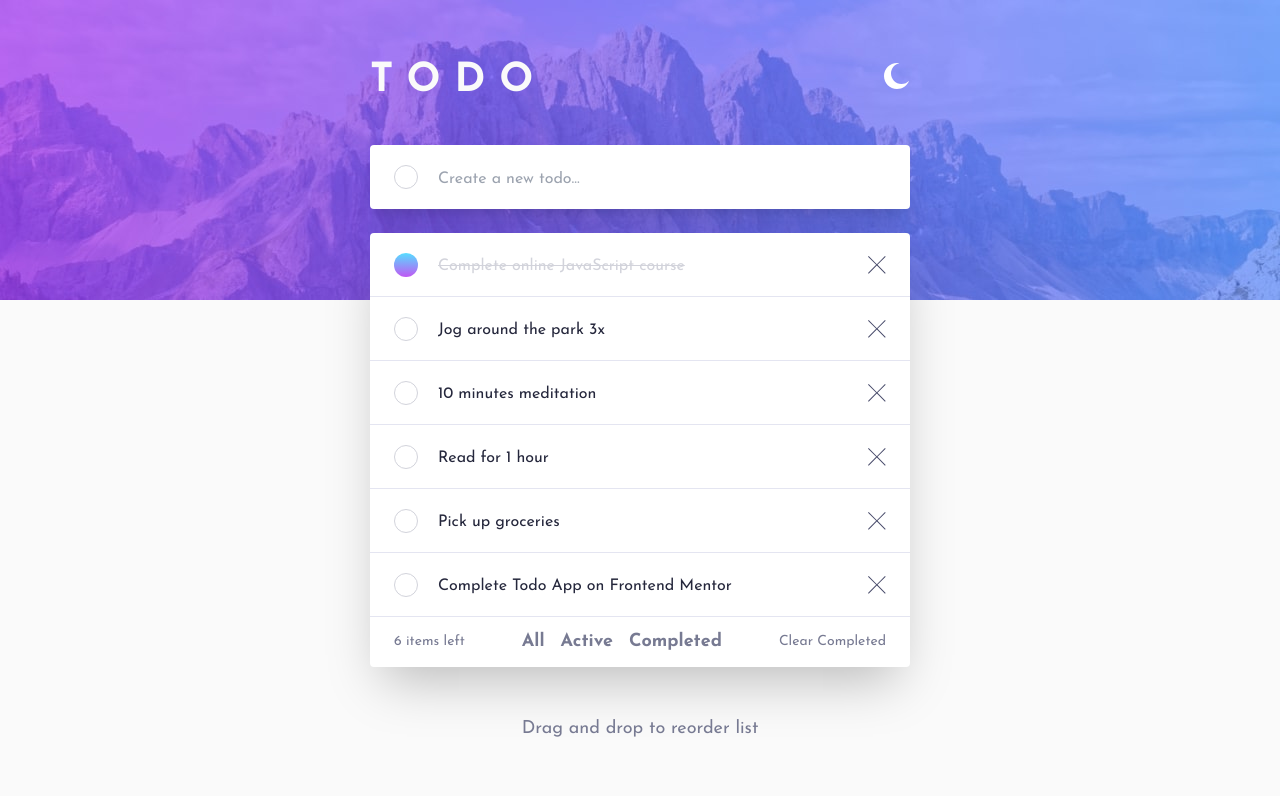
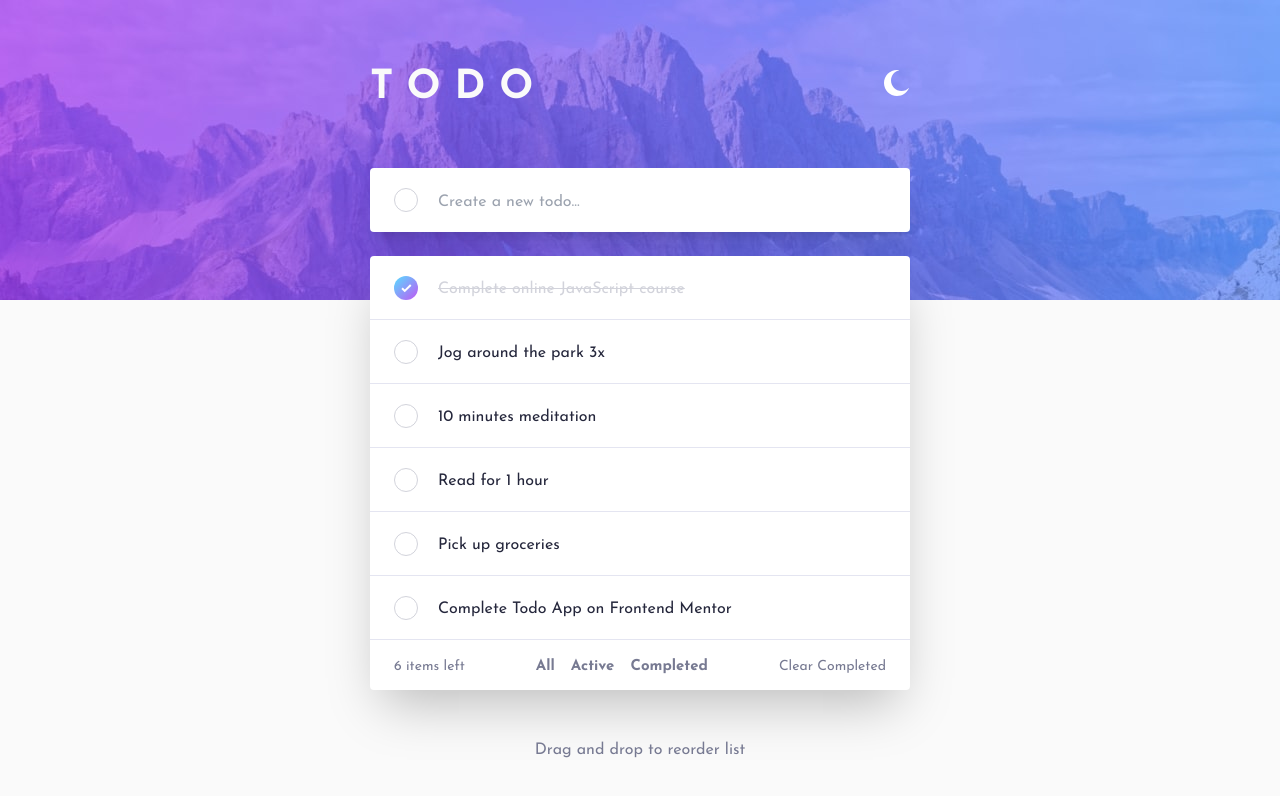
Before and after one commit to Blackpachamame/todo-app, a React (Vite) app: page / in a window 1280 px wide. Shown: the top 796 px of the page. Built offline with nearby package versions, Linux system fonts and the light colour scheme.

Commit message:
Ajustando estilos en los checks de las listas completadas

```diff
--- a/src/App.jsx
+++ b/src/App.jsx
@@ -102,7 +102,7 @@ function App() {
   }, [activeFilter, todos]);
 
   return (
-    <main className="w-full min-h-screen text-lg font-normal text-dtVeryDarkDesaturatedBlue dark:text-lightGrayishBlue grid justify-items-center items-center px-6 py-12 md:px-8 bg-mobile-light bg-veryLightGray dark:bg-dtVeryDarkBlue dark:bg-mobile-dark min-[376px]:bg-desktop-light min-[376px]:dark:bg-desktop-dark bg-contain min-[376px]:bg-auto bg-top bg-no-repeat">
+    <main className="w-full min-h-screen font-normal text-dtVeryDarkDesaturatedBlue dark:text-lightGrayishBlue grid justify-items-center items-center px-6 py-12 md:px-8 bg-mobile-light bg-veryLightGray dark:bg-dtVeryDarkBlue dark:bg-mobile-dark min-[376px]:bg-desktop-light min-[376px]:dark:bg-desktop-dark bg-contain min-[376px]:bg-auto bg-top bg-no-repeat">
       <section className="w-full max-w-[540px] flex flex-col">
         <ToggleTheme />
         <TaskForm addTodo={addTodo} />
--- a/src/components/TaskFilter/Filters.jsx
+++ b/src/components/TaskFilter/Filters.jsx
@@ -2,7 +2,7 @@ import PropTypes from "prop-types";
 
 const ItemsLeft = ({ total }) => {
   return (
-    <p className="text-dtDarkGrayishBlue text-[11px] sm:text-sm">
+    <p className="pt-1 text-dtDarkGrayishBlue text-[11px] sm:text-sm">
       {total} items left
     </p>
   );
@@ -13,9 +13,9 @@ const FilterButton = ({ action, active, filter }) => {
     <button
       onClick={action}
       className={
-        ` text-dtDarkGrayishBlue font-bold cursor-pointer transition-all duration-300 ease-in-out ` +
+        `pt-1 text-[15px] text-dtDarkGrayishBlue hover:text-dtLightGrayishBlueHover font-bold cursor-pointer transition-all duration-300 ease-in-out ` +
         (active.toLowerCase().includes(filter.toLowerCase())
-          ? "text-blue-400"
+          ? "text-brightBlue"
           : "text-dtDarkGrayishBlue")
       }
     >
--- a/src/components/TaskFilter/index.jsx
+++ b/src/components/TaskFilter/index.jsx
@@ -32,7 +32,7 @@ export default function TaskFilter({
 
       <button
         onClick={() => handleClearComplete()}
-        className="text-dtDarkGrayishBlue text-[11px] sm:text-sm cursor-pointer transition-all duration-300 ease-in-out"
+        className="pt-1 text-dtDarkGrayishBlue hover:text-dtLightGrayishBlueHover text-[11px] sm:text-sm cursor-pointer transition-all duration-300 ease-in-out"
       >
         Clear Completed
       </button>
--- a/src/components/TaskForm/index.jsx
+++ b/src/components/TaskForm/index.jsx
@@ -15,7 +15,7 @@ export default function TaskForm({ addTodo }) {
     <div className="h-12 sm:h-16 mt-10 mb-4 sm:mt-[50px] sm:mb-6 px-5 sm:px-6 flex gap-3 sm:gap-5 items-center bg-[white] dark:bg-dtVeryDarkDesaturatedBlue rounded shadow-xl">
       <span className="min-w-[20px] h-5 sm:min-w-[24px] sm:h-6 border border-lightGrayishBlue dark:border-dtVeryDarkGrayishBlue border-solid rounded-full"></span>
       <input
-        className="w-full pt-[3px] bg-[white] dark:bg-dtVeryDarkDesaturatedBlue text-[11px] sm:text-base outline-none transition-all duration-300 ease-in-out"
+        className="w-full pt-[3px] bg-[white] dark:bg-dtVeryDarkDesaturatedBlue text-[11px] sm:text-base outline-none"
         type="text"
         value={title}
         onChange={(e) => setTitle(e.target.value)}
--- a/src/components/TaskItem/index.jsx
+++ b/src/components/TaskItem/index.jsx
@@ -1,30 +1,28 @@
 import PropTypes from "prop-types";
-// import { iconCheck } from "../../assets/images";
+import { iconCheck } from "../../assets/images";
 import { iconCross } from "../../assets/images";
 
 export default function TaskItem({ todo, handleSetComplete, handleDelete }) {
   const { id, title, completed } = todo;
 
   return (
-    <div className="h-[52px] sm:h-16 flex items-center justify-between gap-3 px-5 sm:px-6 bg-gray-700 border-b border-veryLightGrayishBlue dark:border-dtVeryDarkGrayishBlue2">
+    <div className="task h-[52px] sm:h-16 flex items-center justify-between gap-3 px-5 sm:px-6 border-b border-veryLightGrayishBlue dark:border-dtVeryDarkGrayishBlue2">
       <div className="flex items-center gap-3 sm:gap-5 overflow-hidden">
-        {completed ? (
-          // <div
-          //   onClick={() => handleSetComplete(id)}
-          //   className="bg-green-700 p-1 rounded-full cursor-pointer"
-          // >
-          //   <img className="h-4 w-4 " src={iconCheck} alt="Check Icon" />
-          // </div>
-          <div className="check-container">
-            <input className="check-box" type="checkbox" />
-            <span className="check"></span>
-          </div>
-        ) : (
-          <span
-            onClick={() => handleSetComplete(id)}
-            className="min-w-[20px] h-5 sm:min-w-[24px] sm:h-6 border border-lightGrayishBlue dark:border-dtVeryDarkGrayishBlue border-solid rounded-full cursor-pointer"
-          ></span>
-        )}
+        <button
+          onClick={() => handleSetComplete(id)}
+          className={
+            `relative min-w-[20px] h-5 sm:min-w-[24px] sm:h-6 border border-lightGrayishBlue dark:border-dtVeryDarkGrayishBlue border-solid rounded-full cursor-pointer ` +
+            (completed ? "check" : " ")
+          }
+        >
+          <img
+            className="w-[9px] h-[7px] sm:w-[11px] sm:h-[9px] absolute top-2/4 left-2/4 translate-x-[-45%] translate-y-[-45%]"
+            src={iconCheck}
+            alt="Check Icon"
+            width={11}
+            height={9}
+          />
+        </button>
         {completed ? (
           <strike className="pt-[3px] text-[11px] sm:text-base text-darkGrayishBlue dark:text-dtVeryDarkGrayishBlue">
             {title}
@@ -36,9 +34,11 @@ export default function TaskItem({ todo, handleSetComplete, handleDelete }) {
 
       <img
         onClick={() => handleDelete(id)}
-        className="w-3 h-3 sm:w-[18px] sm:h-[18px] cursor-pointer transition-all duration-300 ease-in"
+        className="close w-3 h-3 sm:w-[18px] sm:h-[18px] cursor-pointer opacity-0 transition-all duration-300 ease-in"
         src={iconCross}
         alt="Close Icon"
+        width={18}
+        height={18}
       />
     </div>
   );
--- a/src/index.css
+++ b/src/index.css
@@ -1,4 +1,5 @@
 :root {
+  --bright-blue: hsl(220, 98%, 61%);
   --very-light-gray: hsl(0, 0%, 98%);
   --very-light-grayish-blue: hsl(236, 33%, 92%);
   --light-grayish-blue: hsl(233, 11%, 84%);
@@ -18,6 +19,7 @@
 
 @layer base {
   :root {
+    --bright-blue: 220 98% 61%;
     --very-light-gray: 0 0% 98%;
     --very-light-grayish-blue: 236 33% 92%;
     --light-grayish-blue: 233 11% 84%;
@@ -37,13 +39,17 @@
   }
 }
 
+.task:hover .close {
+  opacity: 1;
+}
+
 .check-container {
   width: 24px;
   height: 24px;
   border-radius: 100%;
   /* border: 1px solid hsl(233, 14%, 35%); */
   /* background: hsl(0deg 100% 50%); */
-  background: linear-gradient(hsl(192, 100%, 67%), hsl(280, 87%, 65%));
+  background: linear-gradient(135deg, hsl(192, 100%, 67%), hsl(280, 87%, 65%));
   /* display: flex; */
   /* align-items: center; */
   /* justify-content: center; */
@@ -53,16 +59,18 @@
   border: 1px solid hsl(220, 98%, 61%);
 } */
 
-.check-container .check-box {
-  opacity: 0;
+.check {
+  background: linear-gradient(135deg, hsl(192, 100%, 67%), hsl(280, 87%, 65%));
+  border: none;
 }
-.check-container .check-box:checked + .check {
-  background-image: url(/src/assets/images/icon-check.svg);
-  background-repeat: no-repeat;
-  background-position: center;
-}
+/*
+.imgCheck {
+  top: 50%;
+  left: 50%;
+  transform: translate(-45%, -45%);
+} */
 
-.check {
+/* .check {
   position: absolute;
   left: 50%;
   top: 54%;
@@ -73,4 +81,4 @@
   pointer-events: none;
   border-radius: inherit;
   transform: translate(-50%, -50%);
-}
+} */
--- a/tailwind.config.js
+++ b/tailwind.config.js
@@ -15,6 +15,8 @@ export default {
       }
     },
     colors: {
+      brightBlue: 'hsl(var(--bright-blue) / <alpha-value>)',
+
       veryLightGray: 'hsl(var(--very-light-gray) / <alpha-value>)',
       veryLightGrayishBlue: 'hsl(var(--very-light-grayish-blue) / <alpha-value>)',
       lightGrayishBlue: 'hsl(var(--light-grayish-blue) / <alpha-value>)',
```
